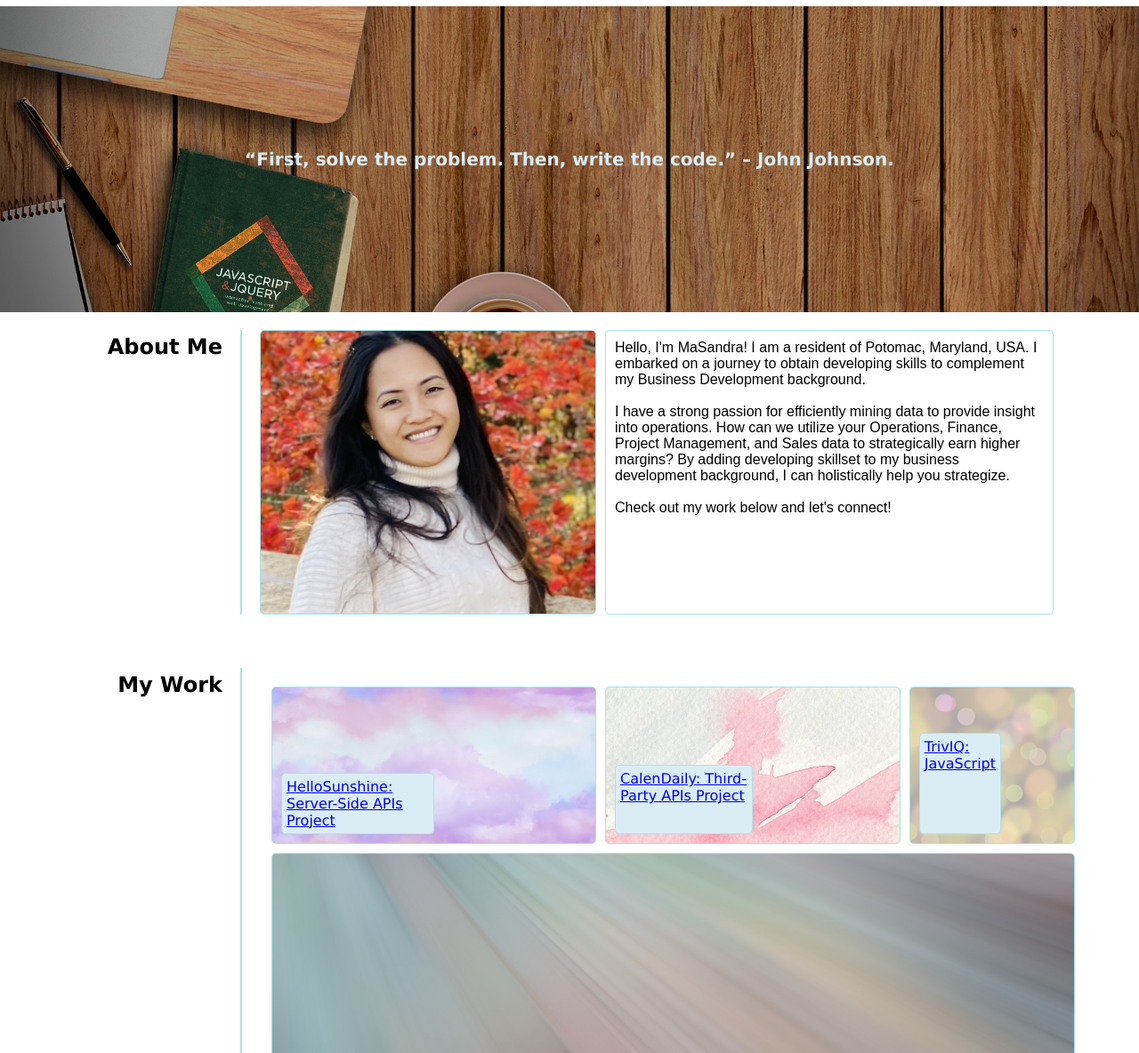
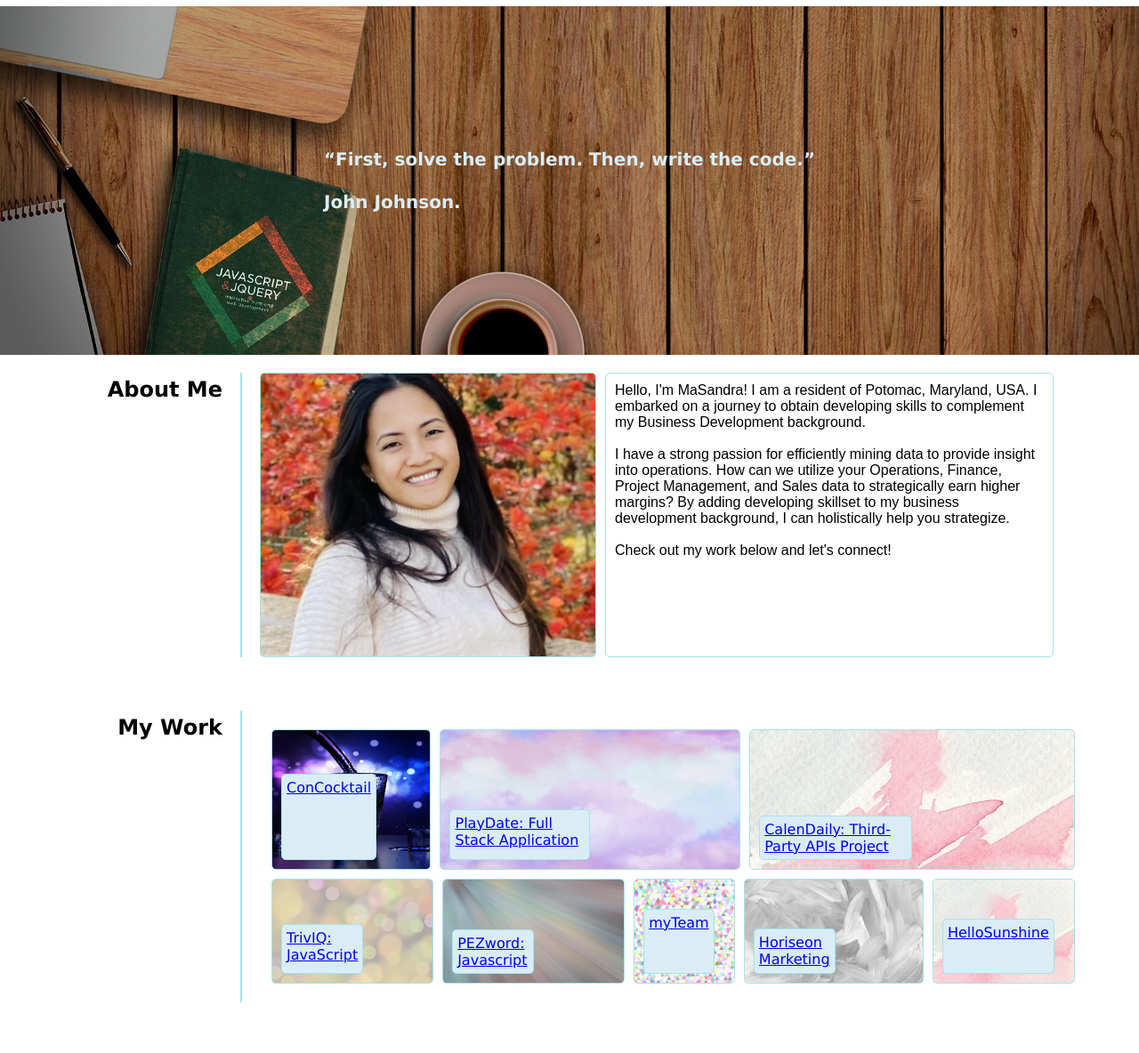
Before and after one commit to mewing0328/Ewing-Portfolio, a plain HTML site: page index.html in a window 1280 px wide. Shown: the part 73-1257 px from the top of the page at 89% size. Drawn offline with Linux system fonts and the light colour scheme.

Commit message:
Added PlayDate to my Portfolio

```diff
--- a/assets/css/style.css
+++ b/assets/css/style.css
@@ -226,6 +226,9 @@
 #w7{
   background-image: url(../images/ConCocktail.jpg);
 }
+#w8{
+  background-image: url(../images/painting.jpg);
+}
 
 
 /* ------ PSUEDO SELECTORS ------ */
--- a/index.html
+++ b/index.html
@@ -26,7 +26,9 @@
     <!-- Banner: responsive when throttling -->
     <!--image in css-->
     <section class="banner" alt="Picture of a table with a laptop, coffee, and a Javascript book.">
-      <p>“First, solve the problem. Then, write the code.” – John Johnson.</p>
+      <p>“First, solve the problem. Then, write the code.”
+        <br><br>
+        John Johnson.</p>
     </section>
 
     <!-- About Me -->
@@ -52,21 +54,20 @@
           <!--images for ids below are in css-->
           <!--my first project has a 100% width in any screen resolution -->
           <!-- see the style.css file for @media properties and hover psuedo-class -->
-          <li id="w1"><a href="https://mewing0328.github.io/HelloSunshine/">HelloSunshine: Server-Side APIs Project</a></li>
+          <li id="w7"><a href="https://smithm4949.github.io/project1_boozy/">ConCocktail</a></li>
+          <li id="w1"><a href="https://github.com/mewing0328/PlayDate">PlayDate: Full Stack Application</a></li>
           <li id="w2"><a href="https://mewing0328.github.io/CalenDaily/">CalenDaily: Third-Party APIs Project</a></li>
           <li id="w3"><a href="https://mewing0328.github.io/TrivIQ/">TrivIQ: JavaScript</a></li>
           <li id="w4"><a href="https://mewing0328.github.io/PEZword/"> PEZword: Javascript </a></li>
-          <li id="w5"><a href="https://github.com/mewing0328/myTeam">myTeam: A Node.js command-line application that takes in information about employees on a software engineering team, then generates an HTML webpage that displays summaries for each person.
-
-</a></li>
+          <li id="w5"><a href="https://github.com/mewing0328/myTeam">myTeam</a></li>
           <li id="w6"><a href="https://mewing0328.github.io/Horiseon-Marketing-Techniques/">Horiseon Marketing</a></li>
-          <li id="w7"><a href="https://smithm4949.github.io/project1_boozy/">ConCocktail</a></li>
+          <li id="w8"><a href="https://mewing0328.github.io/HelloSunshine/"> HelloSunshine</a></li>
         </ul>
     </section>
 
       <footer>
-       <!---Contact Me-->
-       <section class="contact">
+      <!---Contact Me-->
+      <section class="contact">
         <h1 id="contactme">Contact Me</h1>
         <ul>
           <!-- see the style.css file for @media properties and hover psuedo-class -->
```
